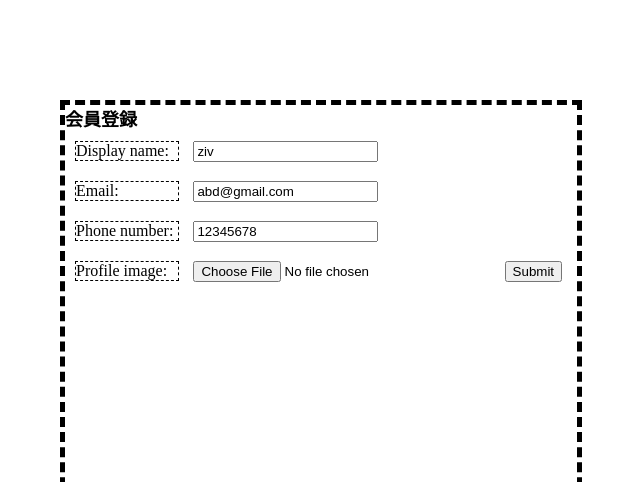
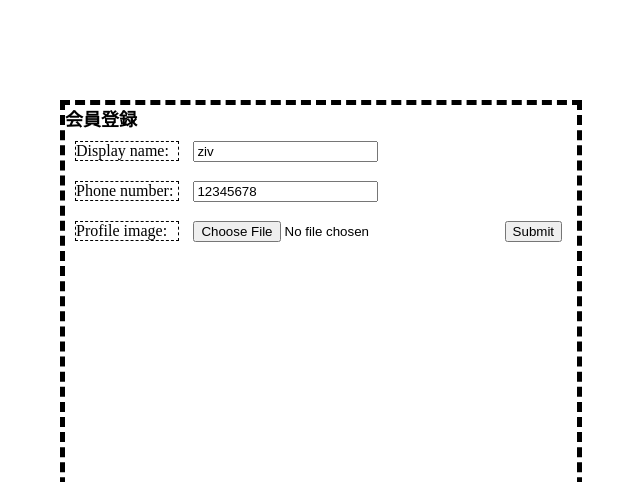
Before and after one commit to ziv1518/chatapp_django, a Django app: page /signin/profile/1 in a window 1280 px wide. Shown: the top 482 px of the page, without its empty margins (319-959 px from the left). Run offline with Django 4.2, Linux system fonts and the light colour scheme; a user stored in the database is signed in; data comes from the database, SQL or seed files in the repository; both versions use the stored data as it was after the commit.

Commit message:
Comment added and Email field from customer form removed

```diff
--- a/chat/forms.py
+++ b/chat/forms.py
@@ -4,7 +4,7 @@ from django.contrib.auth.forms import UserCreationForm
 from django.contrib.auth.models import User
 from .models import Customer
 
-
+# User registration forms --------------------------------------------------------------
 class signinform(UserCreationForm):
     class Meta:
         model = User
@@ -13,4 +13,5 @@ class signinform(UserCreationForm):
 class customerform(forms.ModelForm):
     class Meta:
         model = Customer
-        fields = ['name','email','phone','profile_image']
+        fields = ['name','phone','profile_image']
+#---------------------------------------------------------------------------------------
--- a/chat/templates/chat/profile.html
+++ b/chat/templates/chat/profile.html
@@ -17,12 +17,6 @@
                 {{form2.name}}
             </div>
             <div class="label">
-                Email:
-            </div>
-            <div class="box">
-                {{form2.email}}
-            </div>
-            <div class="label">
                 Phone number:
             </div>
             <div class="box">
--- a/chat/views.py
+++ b/chat/views.py
@@ -12,6 +12,12 @@ def index(request):
     return render(request,'chat/index.html')
 def login(request):
     return render(request,'chat/login.html')
+#-------------------------------------------------------------------------------------------------
+'''signin() and profile() serves as a set for user registration. signin create a user model which
+only takes the username, email, and passwoed. After the user is created, it will auto-login and
+pass the user to create a customer model, which serves as a customer profile that take the
+display name, phone, and profile image.
+'''
 def signin(request):
     form1 = signinform()
     context = {'form1':form1}
@@ -44,6 +50,6 @@ def profile(request,pk):
             return redirect('/friends/')
 
     return render(request,'chat/profile.html',context)
-
+#-------------------------------------------------------------------------------------------------
 def friends(request):
     return render(request,'chat/friends.html')
```
Also changed, not shown: db.sqlite3.
